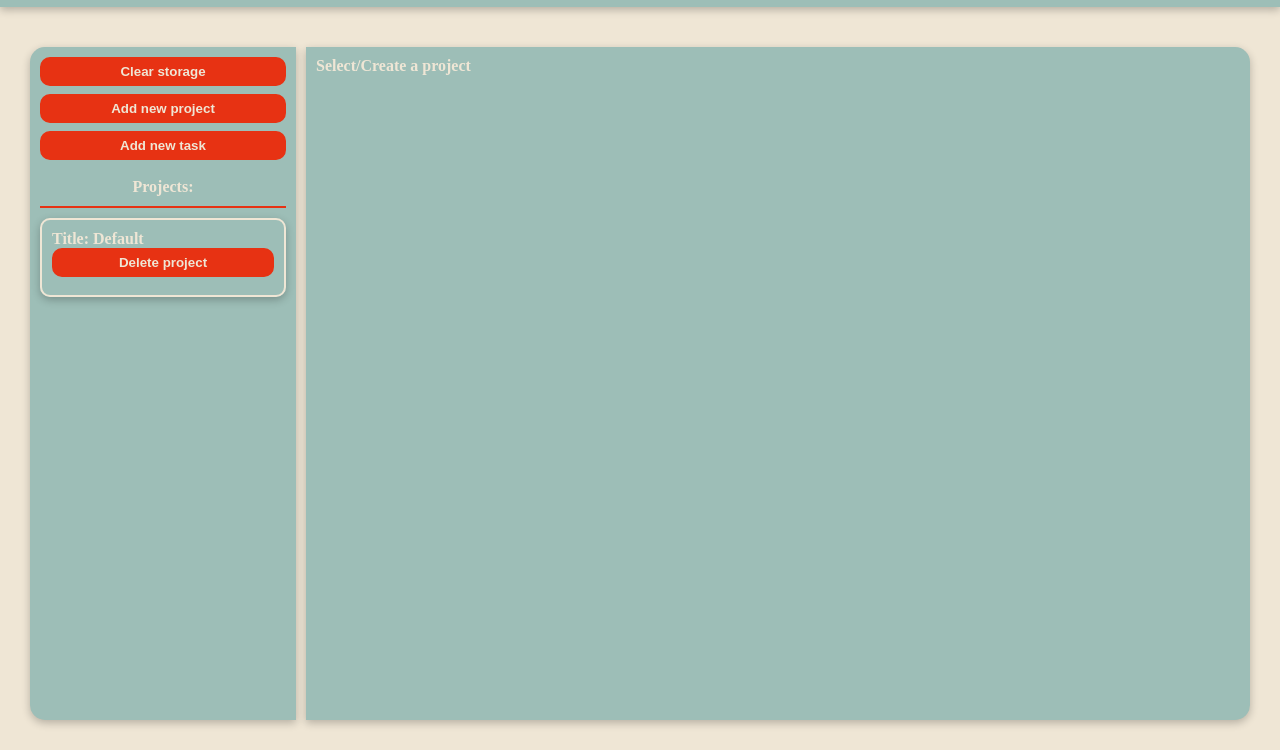
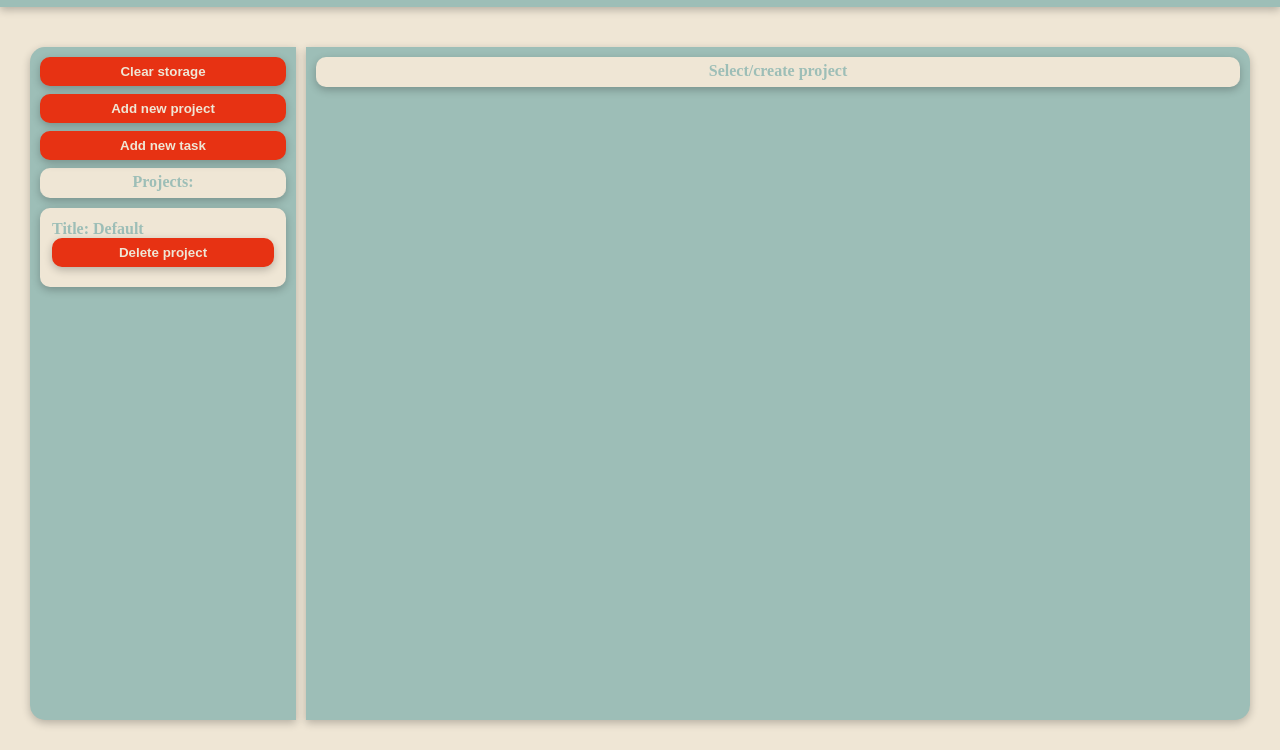
Before and after one commit to nikola88393/ToDoListV2, a website built with webpack: page src/template.html in a window 1280 px wide. Shown: the part 50-800 px from the top of the page. Built offline with nearby package versions, Linux system fonts and the light colour scheme.

Commit message:
Update the color and size of the current project display for better readability

```diff
--- a/src/renderContent.js
+++ b/src/renderContent.js
@@ -58,7 +58,7 @@ let renderContent = (function () {
                 title.innerHTML = "Title: " + element.name;
 
                 let description = document.createElement('p');
-                description.innerHTML = "Description: " + element.description;
+                description.innerHTML = "Description\n:\n" + element.description;
                 console.log(element.description);
 
                 let dueDate = document.createElement('p');
@@ -108,10 +108,11 @@ let renderContent = (function () {
         let container = document.getElementById('tasksContainer');
         container.innerHTML = '';
 
-        let p = document.createElement('p');
-        p.innerHTML = `Project ${name} deleted. Select another to make changes or view tasks.`;
+        let div = document.createElement('div');
+        div.classList.add('currentProject');
+        div.innerHTML = `Project ${name} deleted. Select another to make changes or view tasks.`;
 
-        container.appendChild(p);
+        container.appendChild(div);
     }
 
     return {
--- a/src/style.css
+++ b/src/style.css
@@ -34,13 +34,14 @@ button {
     border-radius: 10px;
     background-color: var(--red);
     color: var(--beige);
-    transition: 0.2s;
+    transition: 0.1s;
+    box-shadow: var(--shadow);
 }
 
 button:hover {
     background-color: var(--beige);
     color: var(--red);
-    transition: 0.2s;
+    transition: 0.1s;
 }
 
 header {
@@ -97,6 +98,10 @@ textarea {
 
 label {
     color: var(--red);
+}
+
+option {
+    color: var(--red);
 
 }
 
@@ -137,19 +142,18 @@ label {
 .project {
     border: 2px solid var(--beige);
     border-radius: 10px;
-    color: var(--beige);
+    background-color: var(--beige);
     padding: 10px;
     box-shadow: var(--shadow);
+}
 
+.task p,
+.project p {
+    color: var(--blue);
 }
 
 .project {
     margin-bottom: 8px;
-}
-
-option {
-    color: var(--red);
-
 }
 
 .currentProject,
@@ -158,5 +162,10 @@ option {
     margin-bottom: 10px;
     display: flex;
     justify-content: center;
-    border-bottom: 2px solid var(--red);
+    border-bottom: 2px solid var(--beige);
+    padding: 5px;
+    border-radius: 10px;
+    background-color: var(--beige);
+    color: var(--blue);
+    box-shadow: var(--shadow);
 }
--- a/src/template.html
+++ b/src/template.html
@@ -42,7 +42,7 @@
                 <ul id="projectsList"></ul>
             </div>
             <div id="tasksContainer">
-                <p>Select/Create a project</p>
+                <div class="currentProject">Select/create project</div>
             </div>
         </div>
 </body>
```
Also changed, not shown: dist/bundle.js, dist/index.html, 1 other file.
